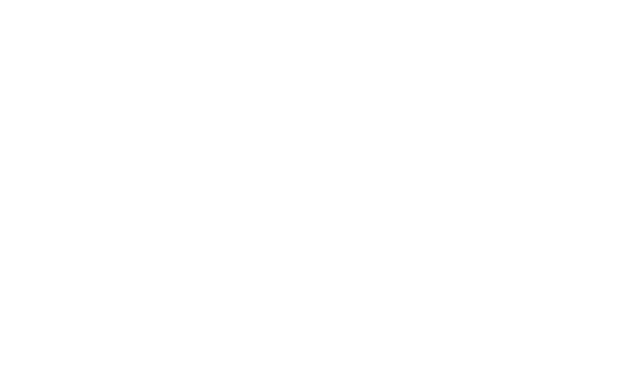
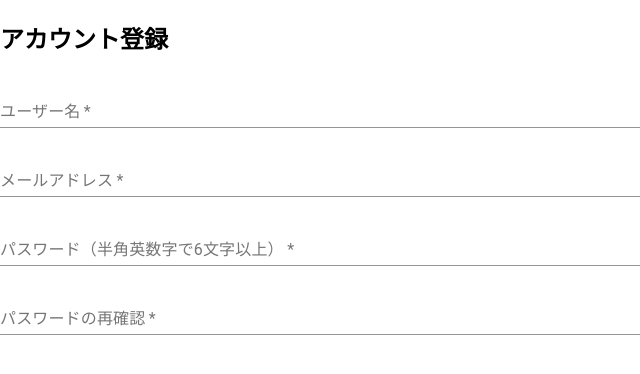
Before and after one commit to shoprogram/yokunaru-site, a React (Create React App) app: page /signup in a window 1280 px wide. Shown: the top 374 px of the page, without its empty margins (0-640 px from the left). Built offline with nearby package versions, Linux system fonts and the light colour scheme.

Commit message:
login,signup:SPAcomplete

```diff
--- a/src/Router.jsx
+++ b/src/Router.jsx
@@ -1,12 +1,13 @@
 import React from 'react'
 import {Route, Switch} from 'react-router';
-import {Login, Home} from './templates';
+import {Login, Home, SignUp} from './templates';
 
 const Router = () => {
   return (
       <Switch>
         <Route exact path="/login" component={Login} />
         <Route exact path="(/)?" component={Home} />
+        <Route exact path="/signup" component={SignUp} />
       </Switch>
   )
 }
--- a/src/components/HeaderComponent.jsx
+++ b/src/components/HeaderComponent.jsx
@@ -1,15 +1,18 @@
 import React from 'react'
 import Logo from './img/logo.png';
+import {useDispatch} from 'react-redux';
+import {push} from 'connected-react-router';
 import Styles from './StyleComponents/Header.module.css';
 
 const HeaderComponent = () => {
+  const dispatch = useDispatch();
   return (
     <div className={ Styles.headerStyle } >
       <div className={ Styles.headerTop }>
         <img src={ Logo } alt="logo" className={ Styles.logo }/>
         <div className={ Styles.headerTopNav}>
-          <a href="#" className={ Styles.logIn}>ログイン</a>
-          <a href="#" className={ Styles.signIn}>新規登録</a>
+          <a className={ Styles.logIn} onClick={() => dispatch(push("login"))}>ログイン</a>
+          <a className={ Styles.signIn} onClick={() => dispatch(push("signup"))}>新規登録</a>
         </div>
       </div>
 
--- a/src/components/StyleComponents/Header.module.css
+++ b/src/components/StyleComponents/Header.module.css
@@ -14,6 +14,9 @@
 .headerTopNav :first-of-type {
   margin-right: 35px;
 }
+.headerTopNav a{
+  cursor: pointer;
+}
 .logIn{
   font-weight: bold;
   align-items: center;
@@ -23,6 +26,7 @@
 }
 .logIn:hover {
   color:black;
+  border-radius: 5px;
 }
 .signIn {
   align-items: center;
--- a/src/templates/SignUp.jsx
+++ b/src/templates/SignUp.jsx
@@ -1,64 +1,66 @@
-// import React, { useCallback, useState} from 'react';
-// import {PrimaryButton, TextInput} from "../components/UIkit";
-// import {useDispatch} from "react-redux";
+//アカウントを作る
+
+import React, { useCallback, useState} from 'react';
+import {PrimaryButton, TextInput} from "../components/UIkit";
+import {useDispatch} from "react-redux";
 // import {signUp} from "../reducks/users/operations";
 // import {push} from "connected-react-router"
 
-// const SignUp = () => {
-//     const dispatch = useDispatch();
+const SignUp = () => {
+    const dispatch = useDispatch();
 
-//     const [email, setEmail] = useState("")
-//     const [password, setPassword] = useState("")
-//     const [confirmPassword, setConfirmPassword] = useState("")
-//     const [username, setUsername] = useState("")
+    const [email, setEmail] = useState("")
+    const [password, setPassword] = useState("")
+    const [confirmPassword, setConfirmPassword] = useState("")
+    const [username, setUsername] = useState("")
 
-//     const inputEmail = useCallback((e) => {
-//         setEmail(e.target.value)
-//     },[setEmail]);
+    const inputEmail = useCallback((e) => {
+        setEmail(e.target.value)
+    },[setEmail]);
 
-//     const inputPassword = useCallback((e) => {
-//         setPassword(e.target.value)
-//     },[setPassword]);
+    const inputPassword = useCallback((e) => {
+        setPassword(e.target.value)
+    },[setPassword]);
 
-//     const inputConfirmPassword = useCallback((e) => {
-//         setConfirmPassword(e.target.value)
-//     },[setConfirmPassword]);
+    const inputConfirmPassword = useCallback((e) => {
+        setConfirmPassword(e.target.value)
+    },[setConfirmPassword]);
 
-//     const inputUsername = useCallback((e) => {
-//         setUsername(e.target.value)
-//     },[setUsername]);
+    const inputUsername = useCallback((e) => {
+        setUsername(e.target.value)
+    },[setUsername]);
 
-//     return (
-//         <div className="c-section-container">
-//             <h2 className="u-text-center u-text__headline">アカウント登録</h2>
-//             <div className="module-spacer--medium" />
-//             <TextInput
-//                 fullWidth={true} label={"ユーザー名"} multiline={false} required={true}
-//                 rows={1} value={username} type={"text"} onChange={inputUsername}
-//             />
-//             <TextInput
-//                 fullWidth={true} label={"メールアドレス"} multiline={false} required={true}
-//                 rows={1} value={email} type={"email"} onChange={inputEmail}
-//             />
-//             <TextInput
-//                 fullWidth={true} label={"パスワード（半角英数字で6文字以上）"} multiline={false} required={true}
-//                 rows={1} value={password} type={"password"} onChange={inputPassword}
-//             />
-//             <TextInput
-//                 fullWidth={true} label={"パスワードの再確認"} multiline={false} required={true}
-//                 rows={1} value={confirmPassword} type={"password"} onChange={inputConfirmPassword}
-//             />
-//             <div className="module-spacer--medium" />
-//             <div className="center">
-//                 <PrimaryButton
-//                     label={"アカウントを登録する"}
-//                     onClick={() => dispatch(signUp(username, email, password, confirmPassword))}
-//                 />
-//                 <div className="module-spacer--small" />
-//                 <p className="u-text-small" onClick={() => dispatch(push('/signin'))}>アカウントをお持ちの方はこちら</p>
-//             </div>
-//         </div>
-//     );
-// };
+    return (
+        <div className="c-section-container">
+            <h2 className="u-text-center u-text__headline">アカウント登録</h2>
+            <div className="module-spacer--medium" />
+            <TextInput
+                fullWidth={true} label={"ユーザー名"} multiline={false} required={true}
+                rows={1} value={username} type={"text"} onChange={inputUsername}
+            />
+            <TextInput
+                fullWidth={true} label={"メールアドレス"} multiline={false} required={true}
+                rows={1} value={email} type={"email"} onChange={inputEmail}
+            />
+            <TextInput
+                fullWidth={true} label={"パスワード（半角英数字で6文字以上）"} multiline={false} required={true}
+                rows={1} value={password} type={"password"} onChange={inputPassword}
+            />
+            <TextInput
+                fullWidth={true} label={"パスワードの再確認"} multiline={false} required={true}
+                rows={1} value={confirmPassword} type={"password"} onChange={inputConfirmPassword}
+            />
+            {/* <div className="module-spacer--medium" />
+            <div className="center">
+                <PrimaryButton
+                    label={"アカウントを登録する"}
+                    onClick={() => dispatch(signUp(username, email, password, confirmPassword))}
+                />
+                <div className="module-spacer--small" />
+                <p className="u-text-small" onClick={() => dispatch(push('/signin'))}>アカウントをお持ちの方はこちら</p>
+            </div> */}
+        </div>
+    );
+};
 
-// export default SignUp;
+export default SignUp;
--- a/src/templates/index.js
+++ b/src/templates/index.js
@@ -1,4 +1,5 @@
 export {default as Login} from './Login'
+export {default as SignUp} from './SignUp'
 export {default as Home} from './Home'
 // export {default as CartList} from './CartList'
 // export {default as CheckoutWrapper} from './CheckoutWrapper'
@@ -10,5 +11,4 @@
 // export {default as ProductList} from './ProductList'
 // export {default as Reset} from './Reset'
 // export {default as SignIn} from './SignIn'
-// export {default as SignUp} from './SignUp'
 // export {default as UserMyPage} from './UserMyPage'
```
Also changed, not shown: src/templates/tempStyles/Style.css (added).
